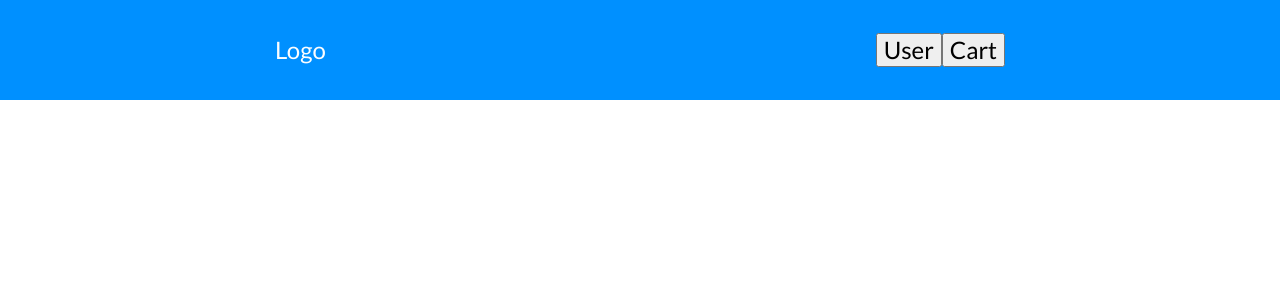
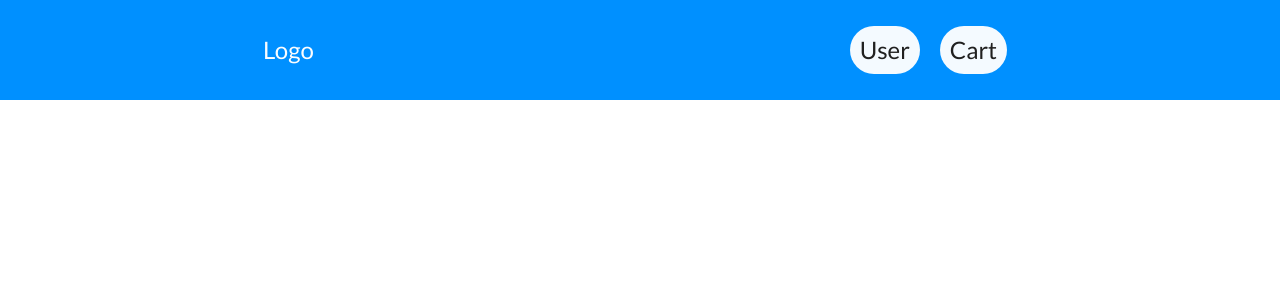
Before and after one commit to carlos-morais1507/cmstore, a React (Vite) app: page / in a window 1280 px wide. Shown: the top 300 px of the page. Built offline with nearby package versions, Linux system fonts and the light colour scheme.

Commit message:
:lipstick: feat: Add new header styles

```diff
--- a/src/components/Header/index.jsx
+++ b/src/components/Header/index.jsx
@@ -1,4 +1,4 @@
-import { header } from "../../style";
+import { header, headerBtn} from "../../style";
 
 
 export function Header() {
@@ -8,9 +8,10 @@ export function Header() {
             Logo
         </div>
         <div>
-                <button>User</button>
-                <button>Cart</button>
+            <button className={headerBtn()} >User</button>
+            <button className={headerBtn()} >Cart</button>
         </div>
     </div>
+
     );
 }
--- a/src/style/index.jsx
+++ b/src/style/index.jsx
@@ -77,3 +77,16 @@ export const header = css({
     justifyContent: 'space-around',
     alignItems: 'center',
 });
+
+export const headerBtn = css({
+    margin: '$2',
+    padding: '$2',
+
+    backgroundColor: '$blue2',
+    color: '$hctext',
+
+    fontWeight: 500,
+
+    border: 'none',
+    borderRadius: '$round',
+});
```
Lines whose indentation alone changed are shown as unchanged.
